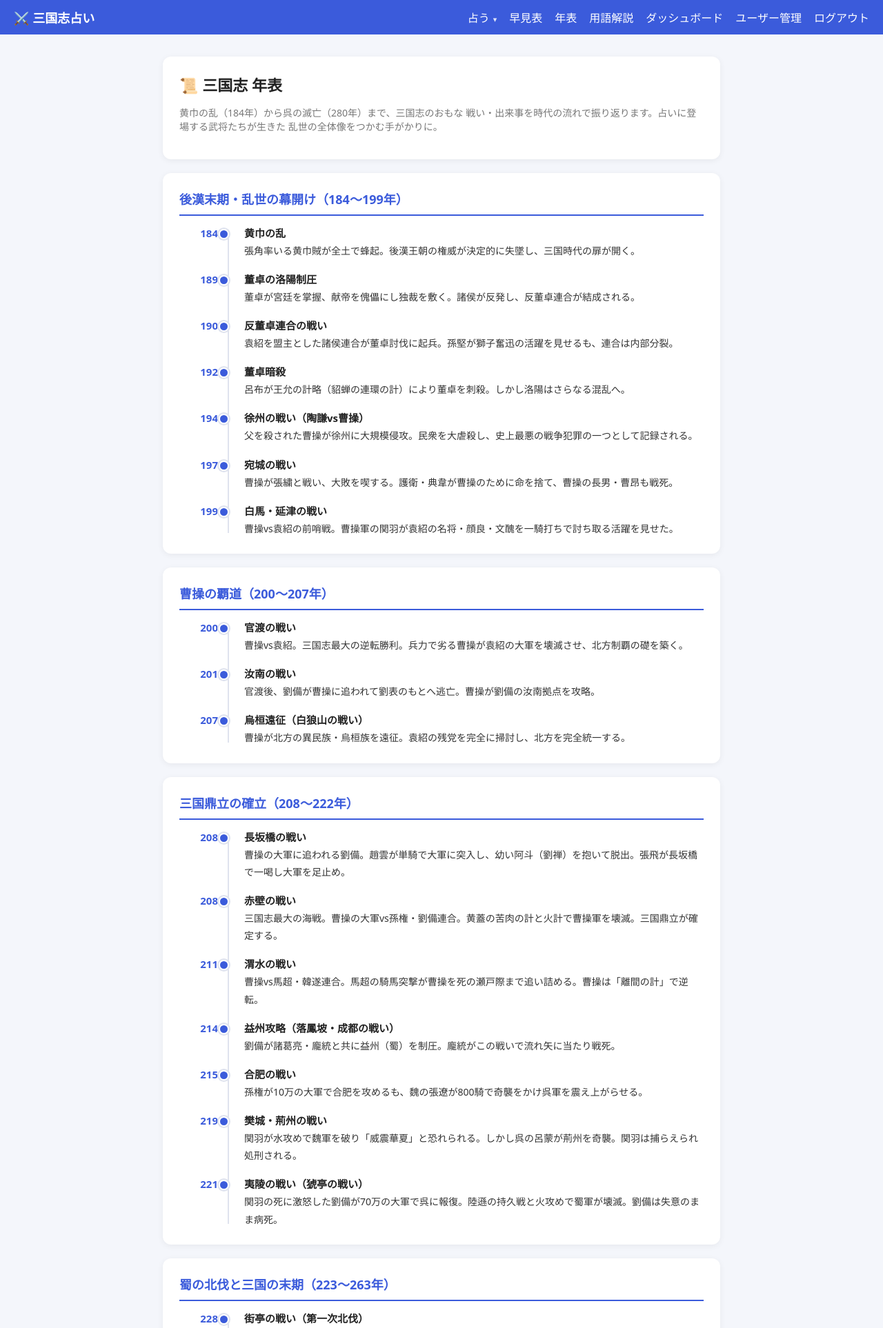
After one commit to system-asayama/uranai-app, a Flask app: page /timeline in a window 1280 px wide. The commit adds this page. Shown: the top 1926 px of the page at 69% size. Run offline with Flask 3, Linux system fonts and the light colour scheme; the visitor is signed in with stand-in values (Sample User, id 1).

Commit message:
三国志の年表ページ(/timeline)を追加
添付docxの年表（黄巾の乱184年〜呉滅亡280年）を timeline.ERAS として取り込み、
時代区分ごとに縦タイムライン表示する /timeline を新設。ナビ（早見表と用語解説の
間）に「年表」を追加。他の三国志コンテンツと同様ログイン必須。

Co-Authored-By: Claude Opus 4.8 <noreply@anthropic.com>
Claude-Session: https://claude.ai/code/session_01UMcU5W27V8jt7hDtYPYjUJ

```diff
--- a/app.py
+++ b/app.py
@@ -27,6 +27,7 @@ from flask import (
 import character_details
 import sangokushi
 import shichu
+import timeline
 from models import ROLE_ADMIN, ROLE_USER, ROLES, User, db
 
 
@@ -247,6 +248,12 @@ def _register_routes(app: Flask) -> None:
                     "color": shichu.ELEMENT_COLOR[shichu.BRANCH_ELEMENT[i]],
                     "desc": jd[i]} for i in range(12)]
         return render_template("about.html", gogyo=gogyo, jikkan=jikkan, junishi=junishi)
+
+    @app.route("/timeline")
+    @login_required
+    def timeline_page():
+        """三国志の年表（時代区分ごとの主な戦い・出来事）ページ。"""
+        return render_template("timeline.html", eras=timeline.ERAS)
 
     @app.route("/team", methods=["GET", "POST"])
     @login_required
--- a/templates/base.html
+++ b/templates/base.html
@@ -109,6 +109,7 @@
         </div>
       </details>
       <a href="{{ url_for('uranai_list') }}">早見表</a>
+      <a href="{{ url_for('timeline_page') }}">年表</a>
       <a href="{{ url_for('about') }}">用語解説</a>
       {% if current_user %}
         <a href="{{ url_for('dashboard') }}">ダッシュボード</a>
--- /dev/null
+++ b/templates/timeline.html
@@ -0,0 +1,52 @@
+{% extends "base.html" %}
+{% block title %}三国志 年表｜三国志占い{% endblock %}
+{% block content %}
+<div class="card">
+  <h1>📜 三国志 年表</h1>
+  <p class="muted">黄巾の乱（184年）から呉の滅亡（280年）まで、三国志のおもな
+  戦い・出来事を時代の流れで振り返ります。占いに登場する武将たちが生きた
+  乱世の全体像をつかむ手がかりに。</p>
+</div>
+
+{% for era in eras %}
+<div class="card era">
+  <h2 class="era-title">{{ era.title }}</h2>
+  <ol class="tl">
+    {% for ev in era.events %}
+    <li class="tl-item">
+      <span class="tl-year">{{ ev.year }}</span>
+      <div class="tl-body">
+        <div class="tl-name">{{ ev.title }}</div>
+        <p class="tl-desc">{{ ev.desc }}</p>
+      </div>
+    </li>
+    {% endfor %}
+  </ol>
+</div>
+{% endfor %}
+
+<style>
+  .era-title { font-size:18px; margin:0 0 14px; padding-bottom:10px;
+               border-bottom:2px solid var(--primary); color:var(--primary); }
+  .tl { list-style:none; margin:0; padding:0; position:relative; }
+  /* 縦のタイムライン軸 */
+  .tl::before { content:""; position:absolute; left:70px; top:6px; bottom:6px;
+                width:2px; background:#dfe3ee; }
+  .tl-item { position:relative; display:flex; gap:16px; padding:0 0 18px; }
+  .tl-item:last-child { padding-bottom:0; }
+  .tl-year { flex:0 0 56px; text-align:right; font-weight:800;
+             color:var(--primary); font-size:15px; padding-top:1px; }
+  /* 軸上のドット */
+  .tl-body { position:relative; flex:1; padding-left:22px; }
+  .tl-body::before { content:""; position:absolute; left:-15px; top:5px;
+                     width:11px; height:11px; border-radius:50%;
+                     background:var(--primary); border:2px solid #fff;
+                     box-shadow:0 0 0 2px #dfe3ee; }
+  .tl-name { font-weight:700; font-size:15px; margin-bottom:3px; }
+  .tl-desc { margin:0; font-size:14px; line-height:1.8; color:#333; }
+  @media (max-width:480px) {
+    .tl::before { left:52px; }
+    .tl-year { flex-basis:42px; font-size:14px; }
+  }
+</style>
+{% endblock %}
--- /dev/null
+++ b/timeline.py
@@ -0,0 +1,81 @@
+"""三国志の年表データ（時代区分ごとの主な戦い・出来事）。"""
+
+ERAS = [
+    {
+        'title': '後漢末期・乱世の幕開け（184〜199年）',
+        'events': [
+            {'year': '184', 'title': '黄巾の乱',
+             'desc': '張角率いる黄巾賊が全土で蜂起。後漢王朝の権威が決定的に失墜し、三国時代の扉が開く。'},
+            {'year': '189', 'title': '董卓の洛陽制圧',
+             'desc': '董卓が宮廷を掌握、献帝を傀儡にし独裁を敷く。諸侯が反発し、反董卓連合が結成される。'},
+            {'year': '190', 'title': '反董卓連合の戦い',
+             'desc': '袁紹を盟主とした諸侯連合が董卓討伐に起兵。孫堅が獅子奮迅の活躍を見せるも、連合は内部分裂。'},
+            {'year': '192', 'title': '董卓暗殺',
+             'desc': '呂布が王允の計略（貂蝉の連環の計）により董卓を刺殺。しかし洛陽はさらなる混乱へ。'},
+            {'year': '194', 'title': '徐州の戦い（陶謙vs曹操）',
+             'desc': '父を殺された曹操が徐州に大規模侵攻。民衆を大虐殺し、史上最悪の戦争犯罪の一つとして記録される。'},
+            {'year': '197', 'title': '宛城の戦い',
+             'desc': '曹操が張繍と戦い、大敗を喫する。護衛・典韋が曹操のために命を捨て、曹操の長男・曹昂も戦死。'},
+            {'year': '199', 'title': '白馬・延津の戦い',
+             'desc': '曹操vs袁紹の前哨戦。曹操軍の関羽が袁紹の名将・顔良・文醜を一騎打ちで討ち取る活躍を見せた。'},
+        ],
+    },
+    {
+        'title': '曹操の覇道（200〜207年）',
+        'events': [
+            {'year': '200', 'title': '官渡の戦い',
+             'desc': '曹操vs袁紹。三国志最大の逆転勝利。兵力で劣る曹操が袁紹の大軍を壊滅させ、北方制覇の礎を築く。'},
+            {'year': '201', 'title': '汝南の戦い',
+             'desc': '官渡後、劉備が曹操に追われて劉表のもとへ逃亡。曹操が劉備の汝南拠点を攻略。'},
+            {'year': '207', 'title': '烏桓遠征（白狼山の戦い）',
+             'desc': '曹操が北方の異民族・烏桓族を遠征。袁紹の残党を完全に掃討し、北方を完全統一する。'},
+        ],
+    },
+    {
+        'title': '三国鼎立の確立（208〜222年）',
+        'events': [
+            {'year': '208', 'title': '長坂橋の戦い',
+             'desc': '曹操の大軍に追われる劉備。趙雲が単騎で大軍に突入し、幼い阿斗（劉禅）を抱いて脱出。張飛が長坂橋で一喝し大軍を足止め。'},
+            {'year': '208', 'title': '赤壁の戦い',
+             'desc': '三国志最大の海戦。曹操の大軍vs孫権・劉備連合。黄蓋の苦肉の計と火計で曹操軍を壊滅。三国鼎立が確定する。'},
+            {'year': '211', 'title': '渭水の戦い',
+             'desc': '曹操vs馬超・韓遂連合。馬超の騎馬突撃が曹操を死の瀬戸際まで追い詰める。曹操は「離間の計」で逆転。'},
+            {'year': '214', 'title': '益州攻略（落鳳坡・成都の戦い）',
+             'desc': '劉備が諸葛亮・龐統と共に益州（蜀）を制圧。龐統がこの戦いで流れ矢に当たり戦死。'},
+            {'year': '215', 'title': '合肥の戦い',
+             'desc': '孫権が10万の大軍で合肥を攻めるも、魏の張遼が800騎で奇襲をかけ呉軍を震え上がらせる。'},
+            {'year': '219', 'title': '樊城・荊州の戦い',
+             'desc': '関羽が水攻めで魏軍を破り「威震華夏」と恐れられる。しかし呉の呂蒙が荊州を奇襲。関羽は捕らえられ処刑される。'},
+            {'year': '221', 'title': '夷陵の戦い（猇亭の戦い）',
+             'desc': '関羽の死に激怒した劉備が70万の大軍で呉に報復。陸遜の持久戦と火攻めで蜀軍が壊滅。劉備は失意のまま病死。'},
+        ],
+    },
+    {
+        'title': '蜀の北伐と三国の末期（223〜263年）',
+        'events': [
+            {'year': '228', 'title': '街亭の戦い（第一次北伐）',
+             'desc': '諸葛亮の北伐。馬謖が山の上に陣を張るという判断ミスで大敗。諸葛亮は泣きながら馬謖を処刑。'},
+            {'year': '228', 'title': '石亭の戦い',
+             'desc': '呉の陸遜・朱桓が魏の曹休軍を大敗させる。魏vs呉の最大規模の戦い。'},
+            {'year': '234', 'title': '五丈原の戦い（第六次北伐）',
+             'desc': '諸葛亮最後の北伐。司馬懿の持久戦に対して、諸葛亮は陣中で病に倒れ54歳で死去。「死せる孔明、生ける仲達を走らす」。'},
+            {'year': '249', 'title': '高陵の変',
+             'desc': '司馬懿がクーデターを起こし、曹爽一族を粛清。魏の実権が司馬家に移る。三国時代の実質的な終わりの始まり。'},
+            {'year': '252', 'title': '東興の戦い',
+             'desc': '魏の大軍が呉に侵攻するも、丁奉が雪夜の奇襲で撃退。老将・丁奉の名場面。'},
+            {'year': '263', 'title': '蜀漢滅亡（陰平・剣閣の戦い）',
+             'desc': '鄧艾が誰も想定しなかった「陰平の細道」を踏破して成都に奇襲。劉禅が降伏し蜀漢滅亡。姜維のクーデターも失敗に終わる。'},
+        ],
+    },
+    {
+        'title': '晋の統一（264〜280年）',
+        'events': [
+            {'year': '264', 'title': '鍾会・姜維のクーデター失敗',
+             'desc': '蜀滅亡直後、鍾会と姜維が魏からの独立を画策。しかし失敗し両者とも部下に殺される。'},
+            {'year': '265', 'title': '魏から晋への禅譲',
+             'desc': '司馬昭の息子・司馬炎が魏の元帝から禅譲を受け、晋を建国。魏は名実ともに滅亡。'},
+            {'year': '280', 'title': '呉の滅亡（三国時代の終焉）',
+             'desc': '晋が呉に侵攻。呉の最後の名将・陸抗亡き後、孫皓が降伏。三国時代が幕を閉じる。'},
+        ],
+    },
+]
```
